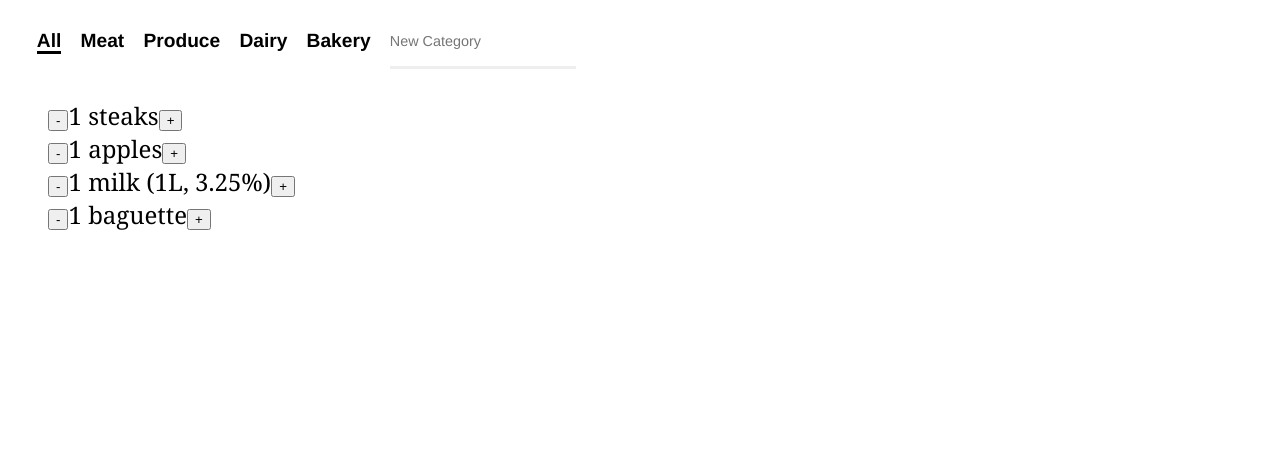
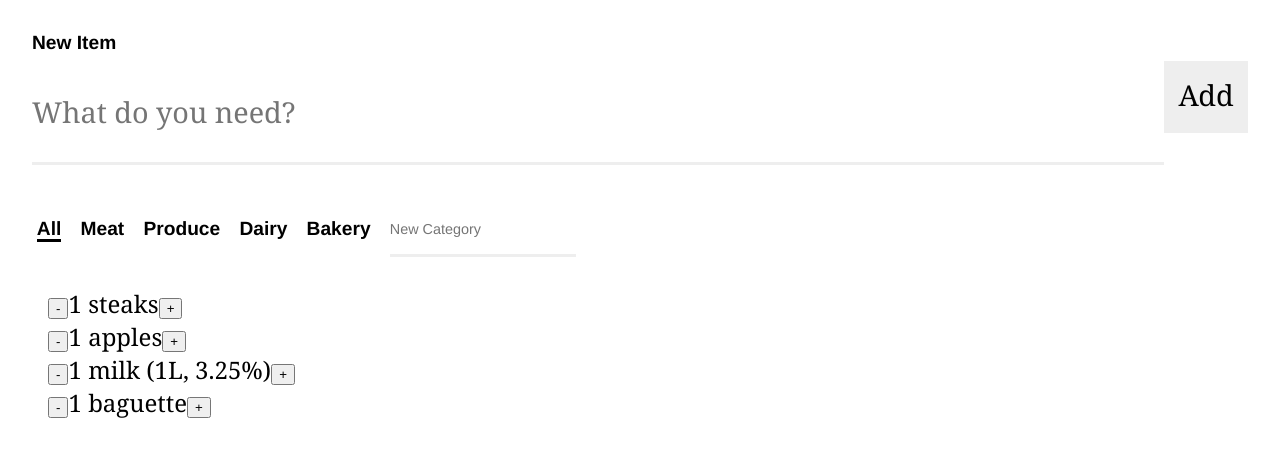
Before and after one commit to cudjoeab/react-grocery-list, a React (Create React App) app in the folder grocery-list/: page / in a window 1280 px wide. Shown: the top 456 px of the page. Built offline with nearby package versions, Linux system fonts and the light colour scheme.

Commit message:
there is a form, that takes in imput , however cannot quite get the reference to ad it to a list

```diff
--- a/grocery-list/src/App.js
+++ b/grocery-list/src/App.js
@@ -1,20 +1,44 @@
 // Homepage
 
-import React from 'react';
+import React, { Component} from 'react';
 import List from './List';
 import Filter  from './Filter';
+import ItemForm from './ItemForm'
+// import Item from './Item';
 
-const App = () => {
+class App extends Component {
+
+  // addItem = (event) => {
+  //   const items = this.initialItems
+  //   const newItem = this.value
+  //   items.push(newItem)
+
+
+  //   // push this.value into the list
+
+  //   this.setState(
+  //     {items : items }
+  //   )
+
+  //   console.log('added new Item')
+
+
+
+  // }
+
+  render() {
   return (
     // title
     // <newItem />
-    <main>
+    <div>
+      <ItemForm onSubmit={ this.addItem} ref={this.value}/>
       <Filter />
       <List />
-    </main>
+    </div>
 
 
   );
+  }
 };
 
 export default App;
--- /dev/null
+++ b/grocery-list/src/ItemForm.js
@@ -0,0 +1,32 @@
+import React from 'react';
+
+const ItemForm = ({ onSubmit }) => {
+    const itemRef = React.createRef();
+
+    const handleSubmit = (event) => {
+
+        event.preventDefault();
+
+        const item = {
+          name : itemRef.current.value
+        }
+
+        onSubmit(item);
+    }
+
+
+
+    return (
+    <div>
+        <form onSubmit ={ handleSubmit } id="newItem" className="newitem" autocomplete="off">
+        <label for="itemName" className="line-label">New Item</label>
+        <div className="addnew">
+          <input type="text" name="item" id="itemName" className="form-component inpt" placeholder="What do you need?" ref={itemRef}/>
+          <input type="submit" value="Add" className="form-component btn"/>
+        </div>
+      </form>
+    </div>
+    )
+
+}
+export default ItemForm;
--- a/grocery-list/src/List.js
+++ b/grocery-list/src/List.js
@@ -3,7 +3,6 @@ import Item from './Item';
 
 
 class List extends Component{
-
     initialItems = [
         {
             item: "steaks",
@@ -27,6 +26,10 @@ class List extends Component{
         items : this.initialItems
     }
 
+
+
+
+
     render() {
 
         const listItems = this.state.items.map(
```
